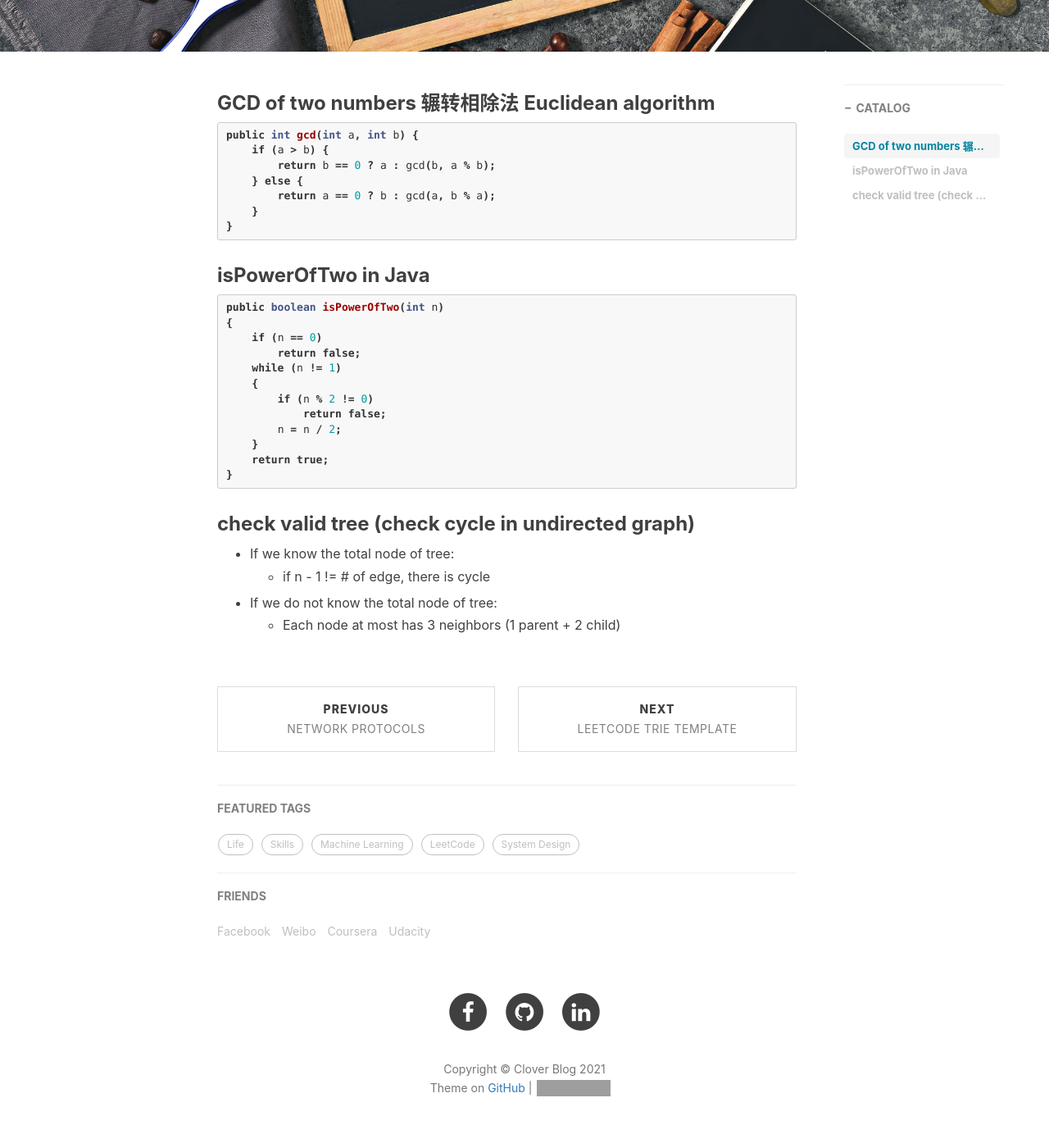
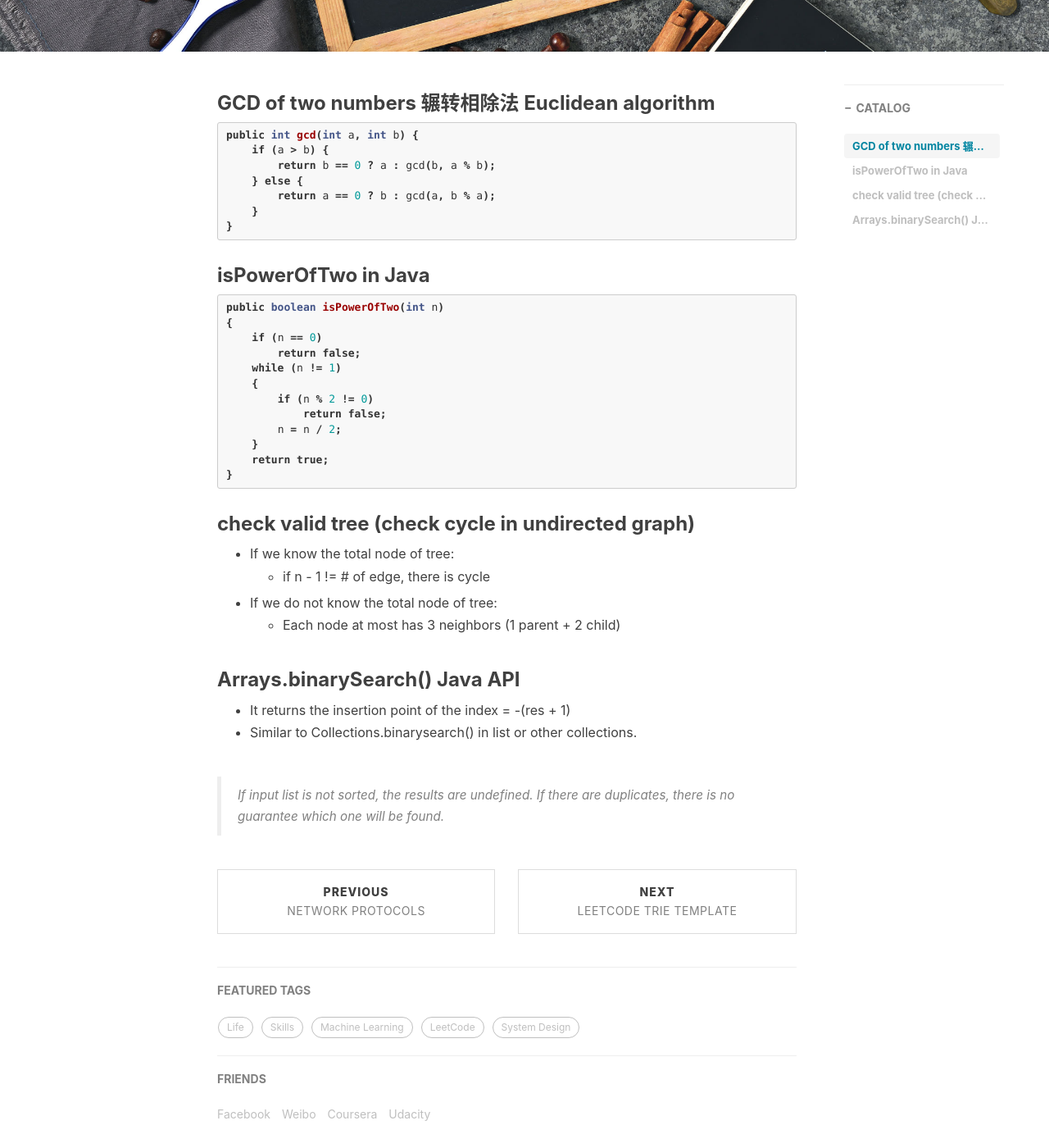
Before and after one commit to ly16/ly16.github.io, a Jekyll site: the page built from _posts/2021-01-02-leetcode-Appendix.md, in a window 1280 px wide and 1400 px high, scrolled down 460 px. Shown: the whole window at 82% size. Built offline with Jekyll 4.4.1, drawn with Linux system fonts in a browser that asks for light colours; nearby versions of some CDN libraries; comment, search, counter and statistics services are not loaded; grey boxes are pictures that could not be loaded.

Commit message:
add Arrays.binarySearch()

```diff
--- a/_posts/2021-01-02-leetcode-Appendix.md
+++ b/_posts/2021-01-02-leetcode-Appendix.md
@@ -47,3 +47,11 @@ public boolean isPowerOfTwo(int n)
 
 - If we do not know the total node of tree:
   - Each node at most has 3 neighbors (1 parent + 2 child)
+
+
+### Arrays.binarySearch() Java API
+- It returns the insertion point of the index = -(res + 1)
+- Similar to Collections.binarysearch() in list or other collections.
+
+> If input list is not sorted, the results are undefined.
+> If there are duplicates, there is no guarantee which one will be found.
```
